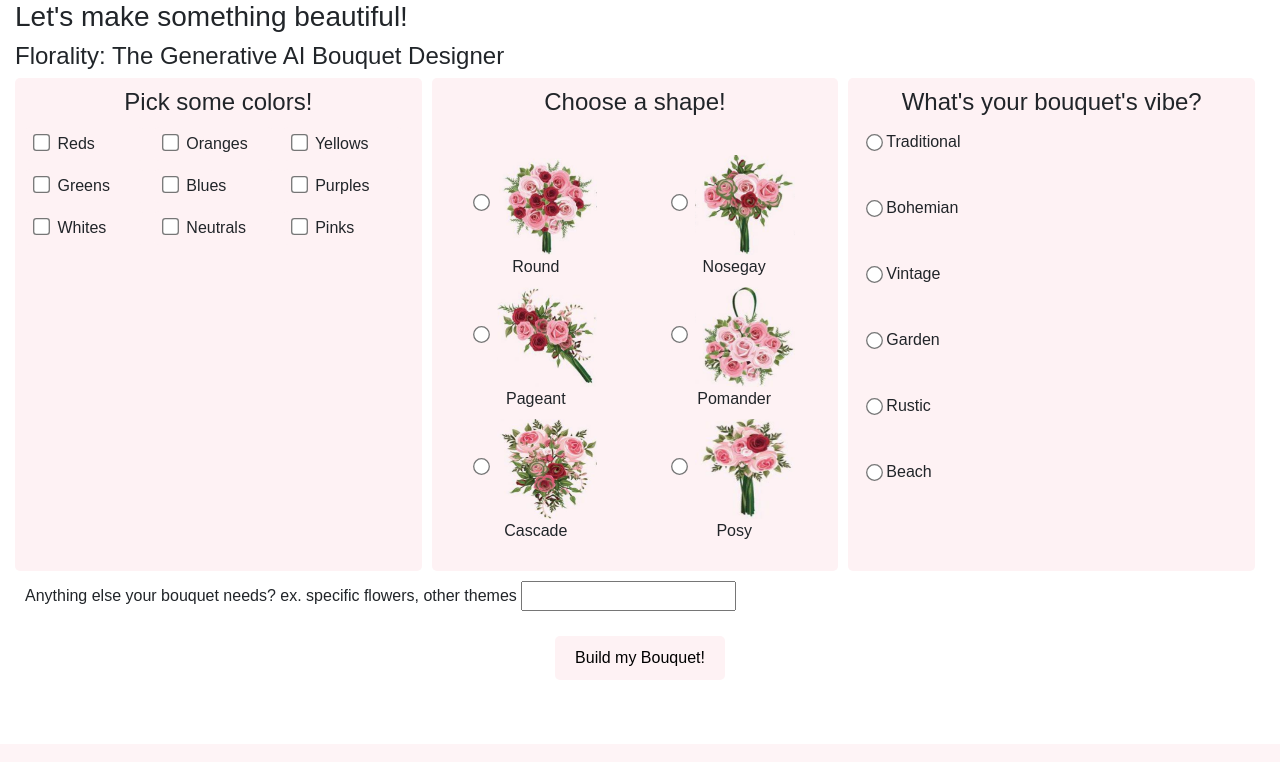
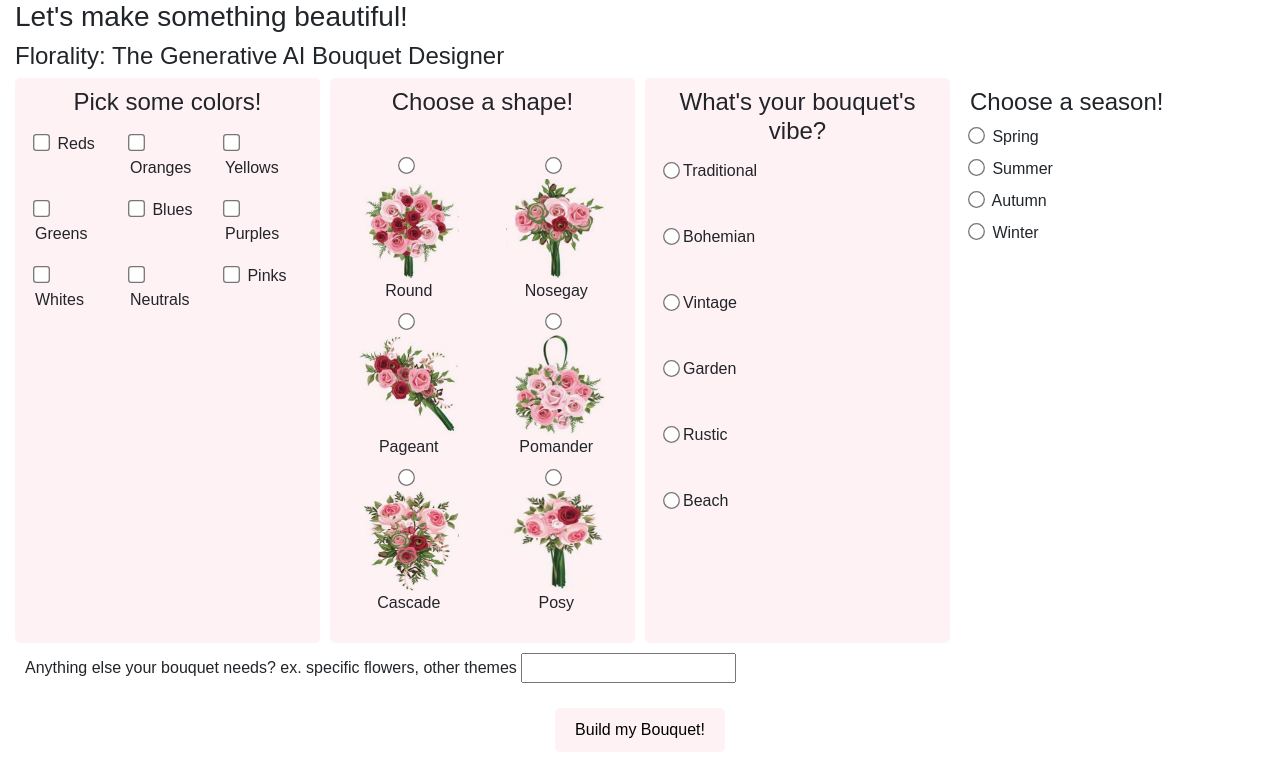
Before and after one commit to azare19/Florality, a Python web app: template templates/home.html in a window 1280 px wide. Shown: the part 56-818 px from the top of the page. Before the commit the page ends 722 px from the top, so only its background shows below. Run offline with Jinja, Linux system fonts and the light colour scheme; the template is opened without the code that fills it, so the values that code supplies are empty; some libraries are stand-ins or nearby versions.

Commit message:
Add season section

```diff
--- a/templates/home.html
+++ b/templates/home.html
@@ -127,6 +127,27 @@
                         <input type="radio" name="vibe" value="beach"> Beach
                     </label>
                 </div>
+
+                <!-- Fourth Column - Add this section for choosing a season -->
+                <div id='season-options' style="flex: 1; padding: 10px;">
+                    <h4>Choose a season!</h4>
+                    <label>
+                        <input type="radio" name="season" value="spring"> Spring
+                    </label>
+                    <br>
+                    <label>
+                        <input type="radio" name="season" value="summer"> Summer
+                    </label>
+                    <br>
+                    <label>
+                        <input type="radio" name="season" value="autumn"> Autumn
+                    </label>
+                    <br>
+                    <label>
+                        <input type="radio" name="season" value="winter"> Winter
+                    </label>
+                </div>
+
             </div>
 
             <!-- Input Text Box -->
@@ -162,15 +183,16 @@
 
                     let shape = document.querySelector('input[name="shape"]:checked').value;
                     let vibe = document.querySelector('input[name="vibe"]:checked').value;
+                    let season = document.querySelector('input[name="season"]:checked').value;
 
                     let extras = document.getElementById('extras').value
 
-                    submit_form(colors, shape, vibe, extras)
+                    submit_form(colors, shape, vibe, season, extras)
                 })
             });
 
             function submit_form(colors, shape, vibe, extras){
-                let data = {"colors":colors,"shape":shape, 'vibe':vibe, "extras":extras}
+                let data = {"colors":colors,"shape":shape, "season":season, 'vibe':vibe, "extras":extras}
                 $.ajax({
                     type: "POST",
                     url: "/submit_form",
@@ -219,8 +241,6 @@
                         console.log(data.flower_images[flower])
                         var flowerImage = $("<img src='" + data.flower_images[flower] + "' alt='" + flower + "'>");
                         var caption = $("<figcaption>" + flower + "</figcaption>");
-                        var flower_colors = $("<text>" + data.flower_colors[0] + "</text>");
-                        var flower_info = $("<div class='flower-info'>" + data.flower_info[flower] + "</div>");
                         // Create a select element for flower colors
                         var flowerColorsSelect = $("<select name='flower_colors'></select>");
 
@@ -229,14 +249,11 @@
                             var colorOption = $("<option value='" + color + "'>" + color + "</option>");
                             flowerColorsSelect.append(colorOption);
                         });
-                        console.log(data.flower_info[flower]);
-
                         // Append the image and checkbox to the container
                         flowerDiv.append(flowerImage);
                         flowerDiv.append(checkbox);
                         flowerDiv.append(caption);
                         flowerDiv.append(flowerColorsSelect)
-                        flowerDiv.append(flower_info);
 
                         // Append the container to the flower options
                         flowerContainer.append(flowerDiv);
```
